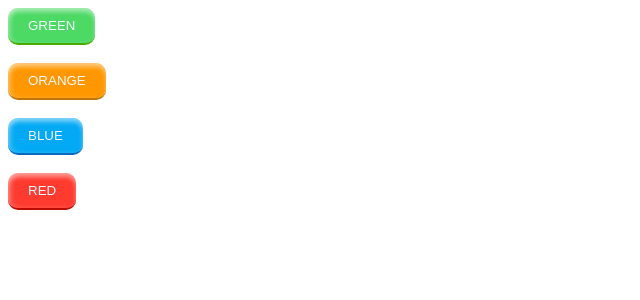
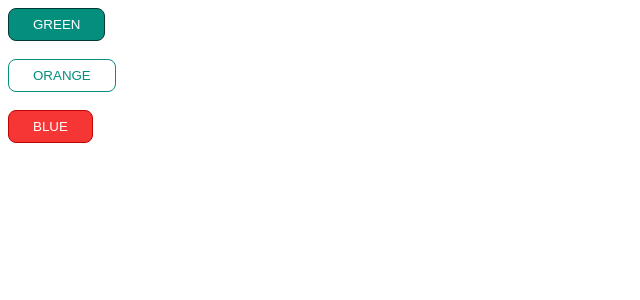
Before and after one commit to ThiagoFragata/gpmm, a Next.js app: page / in a window 1280 px wide. Shown: the top 300 px of the page, without its empty margins (0-640 px from the left). Built offline with nearby package versions, Linux system fonts and the light colour scheme.

Commit message:
feat: buttons and their variations

```diff
--- a/src/Components/Button/index.tsx
+++ b/src/Components/Button/index.tsx
@@ -4,7 +4,7 @@ import { ContainerButton } from "./style";
 
 export function Button({
   title,
-  variant = "blue",
+  variant = "primary",
   className,
   onClick
 }: ButtonProps): JSX.Element {
--- a/src/Components/Button/style.ts
+++ b/src/Components/Button/style.ts
@@ -4,21 +4,20 @@ import styled, { css } from "styled-components";
 
 const containerButtonModifier = {
   variant: {
-    green: css`
-      background-color: ${colors.green};
-      border-bottom: 2px solid #4baa01;
+    primary: css`
+      background-color: ${colors.GREEN_PRIMARY};
+      border: 1px solid ${colors.GREEN_DARK};
+      color: ${colors.WHITE};
     `,
-    orange: css`
-      background-color: ${colors.orange};
-      border-bottom: 2px solid #be760c;
+    outline: css`
+      background-color: ${colors.WHITE};
+      border: 1px solid ${colors.GREEN_PRIMARY};
+      color: ${colors.GREEN_PRIMARY};
     `,
-    blue: css`
-      background-color: ${colors.blue};
-      border-bottom: 2px solid #0c69be;
-    `,
-    red: css`
-      background-color: ${colors.red};
-      border-bottom: 2px solid #bd0a00;
+    danger: css`
+      background-color: ${colors.RED_PRIMARY};
+      border: 1px solid ${colors.RED_DARK};
+      color: ${colors.WHITE};
     `
   }
 };
@@ -26,14 +25,11 @@ const containerButtonModifier = {
 export const ContainerButton = styled.button<ButtonModifier>`
   ${({ variant }) => css`
     border: none;
-    padding: 10px 20px;
-    border-radius: 10px;
-    box-shadow: inset 4px 0px 4px rgba(255, 255, 255, 0.18),
-      inset 0px 4px 4px rgba(255, 255, 255, 0.45);
-    color: ${colors.light};
+    padding: 8px 24px;
+    border-radius: 8px;
     transition: all 0.3s;
     :hover {
-      transform: translateY(-10px);
+      transform: translateY(-3px);
     }
     ${containerButtonModifier.variant[variant]};
   `}
--- a/src/Screens/Home/index.tsx
+++ b/src/Screens/Home/index.tsx
@@ -5,10 +5,9 @@ import { Button } from "@/Components";
 export function Home(): JSX.Element {
   return (
     <ContainerHome>
-      <Button title="GREEN" variant="green" /> <br /> <br />
-      <Button title="ORANGE" variant="orange" /> <br /> <br />
-      <Button title="BLUE" variant="blue" /> <br /> <br />
-      <Button title="RED" variant="red" /> <br /> <br />
+      <Button title="GREEN" /> <br /> <br />
+      <Button title="ORANGE" variant="outline" /> <br /> <br />
+      <Button title="BLUE" variant="danger" /> <br /> <br />
     </ContainerHome>
   );
 }
--- a/src/_types/Button.ts
+++ b/src/_types/Button.ts
@@ -1,4 +1,4 @@
-type variantButton = "green" | "orange" | "blue" | "red";
+type variantButton = "primary" | "outline" | "danger";
 export interface ButtonProps {
   title: string;
   className?: string;
--- a/src/style/theme.ts
+++ b/src/style/theme.ts
@@ -1,10 +1,16 @@
 export const colors = {
-  light: "#F2F6FF",
-  blue: "#03a9f4",
-  orange: "#ff9800",
-  dark: "#211C1F",
-  green: "#4CD964",
-  red: "#ff3b30"
+  BACKGROUND_PRIMARY: "#F3F3F3",
+  WHITE: "#FFFFFF",
+  DARK_PRIMARY: "#171718",
+  GREEN_PRIMARY: "#048E7E",
+  GREEN_DARK: "#003A34",
+  BLUE_PRIMARY: "#0069FB",
+  BLUE_DARK: "#034EA5",
+  GRAY_PRIMARY: "#94949D",
+  RED_PRIMARY: "#F63634",
+  RED_DARK: "#BC0503",
+  ORANGE_PRIMARY: "#FE5C00",
+  SUCCESS: "#1DD263",
 };
 
 const theme = {
```
